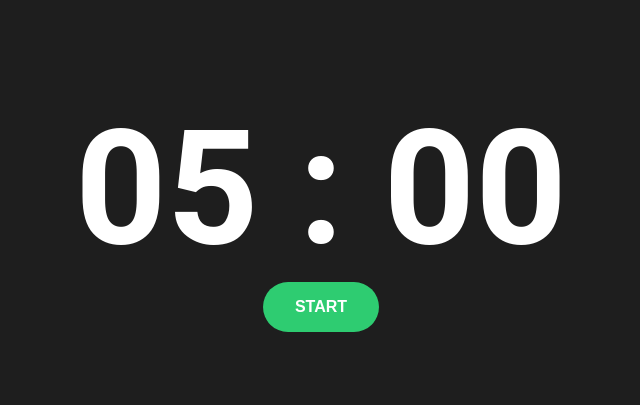
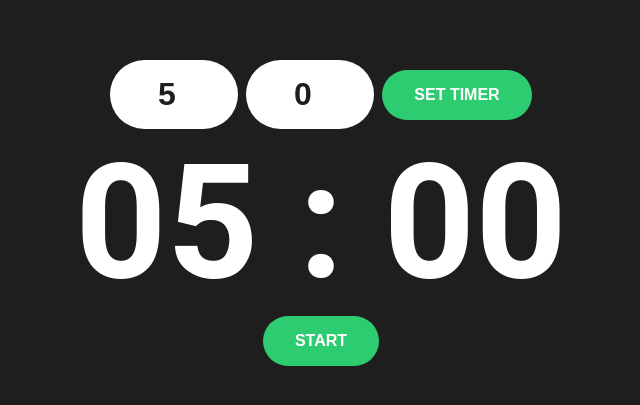
Before and after one commit to emretfn/techcareer-case-study, a React (Vite) app: page / in a window 1280 px wide. Shown: the part 187-592 px from the top of the page, without its empty margins (319-959 px from the left). Built offline with nearby package versions, Linux system fonts and the light colour scheme.

Commit message:
feat: Add input fields and set timer functionality to CountdownTimer component, update background color and button style

```diff
--- a/src/components/CountdownTimer.tsx
+++ b/src/components/CountdownTimer.tsx
@@ -6,6 +6,8 @@ const CountdownTimer = () => {
     minutes: 5,
     seconds: 0,
   });
+  const [inputMinute, setInputMinute] = useState(5);
+  const [inputSecond, setInputSecond] = useState(0);
   const [isRunning, setIsRunning] = useState(false);
 
   useEffect(() => {
@@ -38,12 +40,38 @@ const CountdownTimer = () => {
     return () => clearInterval(timer);
   }, [time, isRunning]);
 
+  const handleSetTimer = () => {
+    setTime({
+      minutes: inputMinute,
+      seconds: inputSecond,
+    });
+  };
+
   const formatTime = (time: number) => {
     return time < 10 ? `0${time}` : time;
   };
 
   return (
     <div className={styles.timerWrapper}>
+      <div className={styles.inputWrapper}>
+        <input
+          type="number"
+          name="minute"
+          value={inputMinute}
+          className={styles.input}
+          onChange={(e) => setInputMinute(Number(e.target.value))}
+        />
+        <input
+          type="number"
+          name="second"
+          value={inputSecond}
+          className={styles.input}
+          onChange={(e) => setInputSecond(Number(e.target.value))}
+        />
+        <button className="btn" onClick={handleSetTimer}>
+          Set Timer
+        </button>
+      </div>
       <div className={styles.timer}>
         {formatTime(time.minutes)} : {formatTime(time.seconds)}
       </div>
--- a/src/index.css
+++ b/src/index.css
@@ -4,8 +4,12 @@
   box-sizing: border-box;
 }
 
+:root {
+  --dark-bg: #1e1e1e;
+}
+
 body {
-  background-color: #1e1e1e;
+  background-color: var(--dark-bg);
   color: white;
   font-family: "Roboto", sans-serif;
 }
@@ -19,6 +23,7 @@ body {
 
 /* Shared btn */
 .btn {
+  background-color: #2ecc71;
   border: none;
   border-radius: 9999px;
   color: white;
--- a/src/styles/CountDownTimer.module.css
+++ b/src/styles/CountDownTimer.module.css
@@ -8,3 +8,24 @@
   font-size: 10rem;
   font-weight: 700;
 }
+
+.inputWrapper {
+  display: flex;
+  align-items: center;
+  justify-content: center;
+  gap: 0.5rem;
+}
+
+/* square number input */
+.input[type="number"] {
+  border: none;
+  font-size: 2rem;
+  border-radius: 9999px;
+  font-weight: 700;
+  padding: 1rem 2rem;
+  transition: all 0.3s ease;
+  width: 8rem;
+  text-align: center;
+  background-color: white;
+  color: var(--dark-bg);
+}
```
